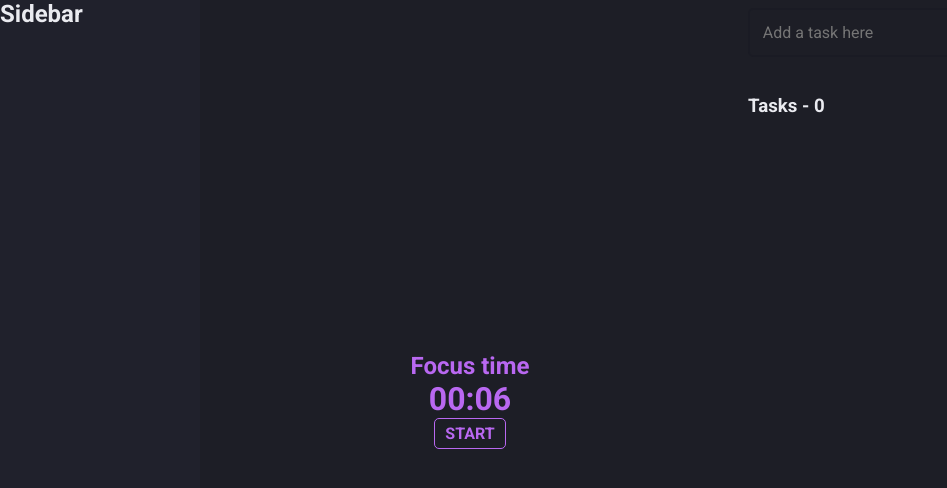
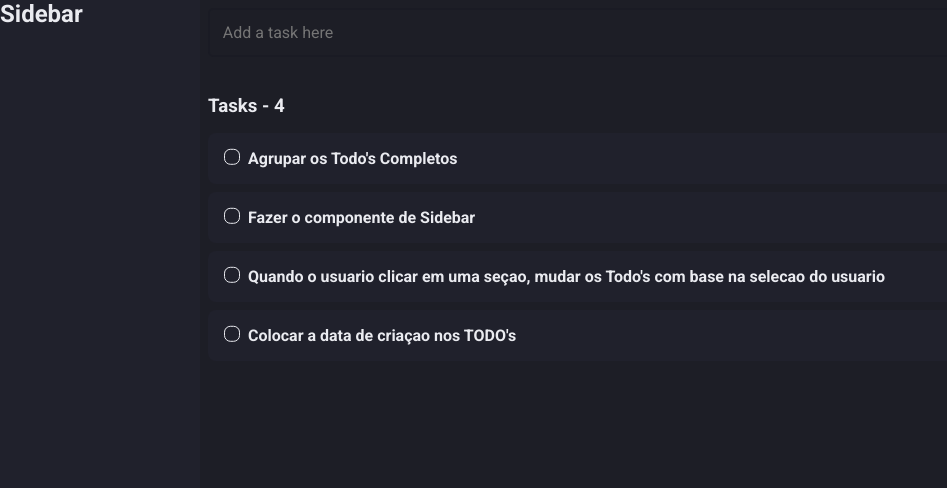
Before and after one commit to martins20/pomodoro-app-web, a React (Vite) app: page / in a window 1280 px wide. Shown: the top 488 px of the page, without its empty margins (0-947 px from the left). Built offline with nearby package versions, Linux system fonts and the light colour scheme.

Commit message:
feat: toggle todo completed whe user clicks into todo's checkbox

```diff
--- a/src/components/button/styles.ts
+++ b/src/components/button/styles.ts
@@ -10,12 +10,12 @@ export const Container = styled.button`
 
   color: var(--color-purple);
   font-weight: 700;
-  font-size: 1rem;
+  font-size: 2rem;
 
   text-transform: uppercase;
 
-  border: 1px solid var(--color-purple);
-  border-radius: 5px;
+  border: 0.3rem solid var(--color-purple);
+  border-radius: 8px;
 
   transition: all 0.3s;
 
--- a/src/components/timer/styles.ts
+++ b/src/components/timer/styles.ts
@@ -12,8 +12,8 @@ export const Container = styled.section`
   justify-content: center;
 `
 
-export const Label = styled.small<DefaultProps>`
-  font-size: 1.5rem;
+export const Label = styled.h1<DefaultProps>`
+  font-size: 3rem;
   font-weight: 700;
 
   color: var(--color-purple);
@@ -25,7 +25,7 @@ export const Label = styled.small<DefaultProps>`
     `}
 `
 export const TimerText = styled.b<DefaultProps>`
-  font-size: 2rem;
+  font-size: 4rem;
 
   color: var(--color-purple);
 
--- a/src/components/todo/index.tsx
+++ b/src/components/todo/index.tsx
@@ -2,13 +2,22 @@ import { FC, useState, HTMLAttributes } from "react"
 
 import { Container, Checkbox, TodoName } from "./styles"
 
-export type TaskProps = {
+export type OnTodoCheck = (id: string) => void
+
+export type TodoProps = {
+  id: string
   name: string
   isCompleted: boolean
+  onCheck: OnTodoCheck
 } & HTMLAttributes<HTMLDivElement>
 
-export const Todo: FC<TaskProps> = ({ name, isCompleted, ...rest }) => {
+export const Todo: FC<TodoProps> = ({ id, name, onCheck, isCompleted, ...rest }) => {
   const [isChecked, setIsChecked] = useState(isCompleted)
+
+  const handleCheckTodo = () => {
+    setIsChecked((state) => !state)
+    onCheck(id)
+  }
 
   return (
     <Container isCompleted={isChecked} {...rest}>
@@ -16,7 +25,7 @@ export const Todo: FC<TaskProps> = ({ name, isCompleted, ...rest }) => {
         type="checkbox"
         data-testid="checkbox"
         checked={isChecked}
-        onChange={() => setIsChecked((state) => !state)}
+        onChange={handleCheckTodo}
       />
       <TodoName>{name}</TodoName>
     </Container>
--- a/src/pages/home/index.tsx
+++ b/src/pages/home/index.tsx
@@ -1,12 +1,37 @@
 import { ChangeEvent, useState, useMemo, useCallback } from "react"
 
-import { Input, Sidebar, Timer, Todo } from "../../components"
+import { Input, OnTodoCheck, Sidebar, Todo } from "../../components"
 import { TodoDTO } from "../../dtos"
 
 import { Container, TaskList } from "./styles"
 
 export const Home = () => {
-  const [todos, setTodos] = useState<TodoDTO[]>([])
+  const [todos, setTodos] = useState<TodoDTO[]>([
+    {
+      id: "1",
+      name: "Agrupar os Todo's Completos",
+      isCompleted: false,
+      createdAt: new Date(),
+    },
+    {
+      id: "2",
+      name: "Fazer o componente de Sidebar",
+      isCompleted: false,
+      createdAt: new Date(),
+    },
+    {
+      id: "3",
+      name: "Quando o usuario clicar em uma seçao, mudar os Todo's com base na selecao do usuario",
+      isCompleted: false,
+      createdAt: new Date(),
+    },
+    {
+      id: "4",
+      name: "Colocar a data de criaçao nos TODO's",
+      isCompleted: false,
+      createdAt: new Date(),
+    },
+  ])
   const [todoText, setTodoText] = useState("")
 
   const handleChangeTodoText = useCallback((event: ChangeEvent<HTMLInputElement>) => {
@@ -27,12 +52,20 @@ export const Home = () => {
     setTodoText("")
   }, [todoText])
 
+  const handleCompleteTodo: OnTodoCheck = (id) => {
+    setTodos((state) =>
+      state.map((todo) => (todo.id === id ? { ...todo, isCompleted: !todo.isCompleted } : todo)),
+    )
+  }
+
   const Todos = useMemo(
     () =>
       todos.map((todo) => (
         <Todo
           key={todo.id}
+          id={todo.id}
           name={todo.name}
+          onCheck={handleCompleteTodo}
           isCompleted={todo.isCompleted}
           data-test-id={todo.name}
         />
@@ -43,8 +76,6 @@ export const Home = () => {
   return (
     <Container data-testid="home">
       <Sidebar />
-
-      <Timer focus_time_in_minutes={.1}/>
 
       <section>
         <header>
```
Also changed, not shown: 1 other file (tests, documents, lock files or other folders).
